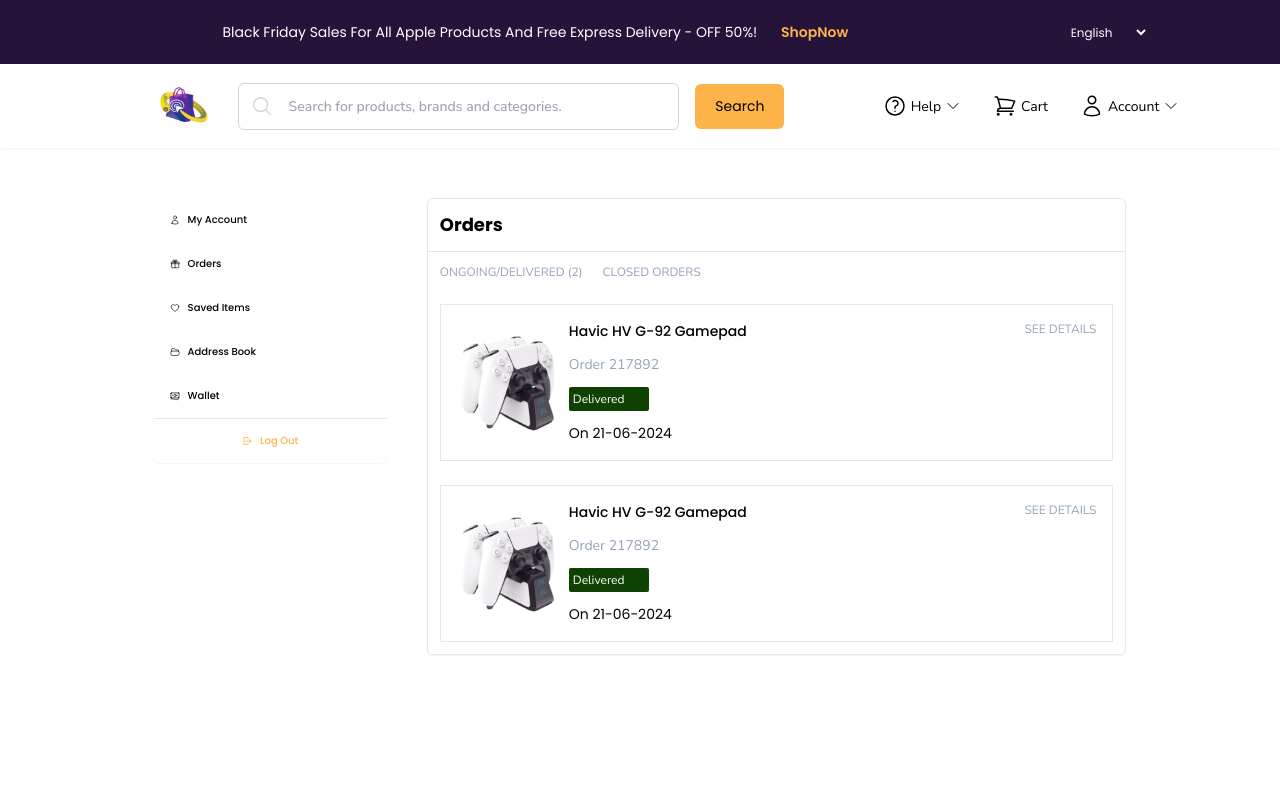
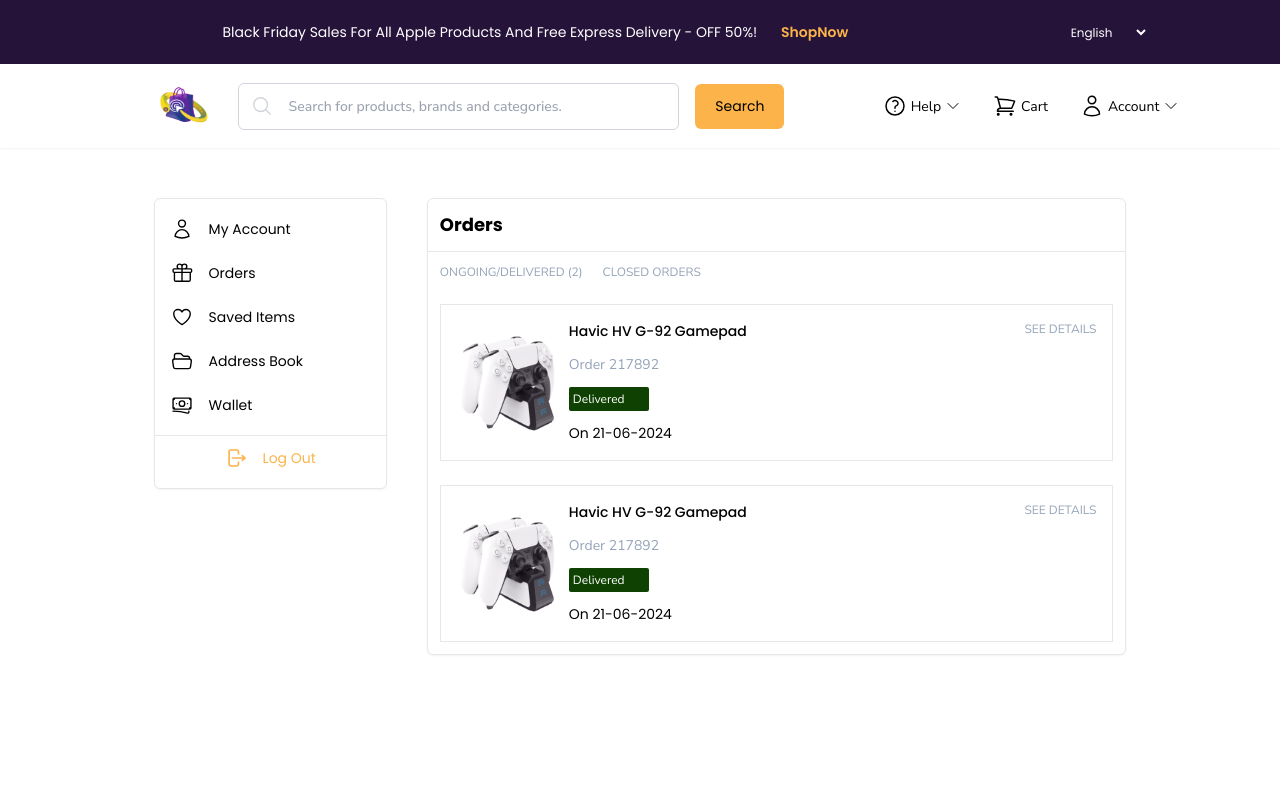
Before and after one commit to kopmallproject/kopmallfront, a Next.js app: page /user-account/active-order in a window 1280 px wide. Shown: the top 800 px of the page. Built offline with nearby package versions, Linux system fonts and the light colour scheme.

Commit message:
chore: final pre-update meeting push

```diff
--- a/app/(routes)/user-account/components/Layout/NavBar/index.tsx
+++ b/app/(routes)/user-account/components/Layout/NavBar/index.tsx
@@ -11,53 +11,53 @@
 function NavBar() {
   return (
     <>
-      <nav className="poppins hidden lg:block w-1/4 h-1/2 bg-white shadow-sm rounded-md">
-        <ul className="flex flex-col  text-lg font-medium">
-          <div className="text-[10px] flex items-center gap-2 px-4 py-2 hover:bg-[#D7D7D780]  cursor-pointer">
-            <HiOutlineUser />
+      <nav className="poppins hidden lg:block w-1/4 h-1/2 bg-white shadow-sm border-[1px] rounded-md">
+        <ul className="flex flex-col text-lg py-2">
+          <div className="text-[10px] flex items-center gap-4 px-4 py-2 hover:bg-[#D7D7D780]  cursor-pointer">
+            <HiOutlineUser className="text-[22px]" />
             <Link
               href="/user-account/my-account"
-              className="capitalize poppins transition duration-200 ease-in-out transform hover:scale-105"
+              className="capitalize poppins text-[14px] font-normal transition duration-200 ease-in-out transform hover:scale-105"
             >
               my account
             </Link>
           </div>
-          <div className="text-[10px] flex items-center gap-2 px-4 py-2 hover:bg-[#D7D7D780] cursor-pointer">
-            <HiOutlineGift />
+          <div className="text-[10px] flex items-center gap-4 px-4 py-2 hover:bg-[#D7D7D780] cursor-pointer">
+            <HiOutlineGift className="text-[22px]" />
             <Link
               href="/user-account/active-order"
-              className="capitalize poppins transition duration-200 ease-in-out transform hover:scale-105"
+              className="capitalize poppins text-[14px] font-normal transition duration-200 ease-in-out transform hover:scale-105"
             >
               Orders
             </Link>
           </div>
-          <div className="text-[10px] flex items-center gap-2 px-4 py-2 hover:bg-[#D7D7D780] cursor-pointer">
-            <HiOutlineHeart />
+          <div className="text-[10px] flex items-center gap-4 px-4 py-2 hover:bg-[#D7D7D780] cursor-pointer">
+            <HiOutlineHeart className="text-[22px]" />
             <Link
               href="/user-account/saved-items"
-              className="capitalize poppins transition duration-200 ease-in-out transform hover:scale-105"
+              className="capitalize poppins text-[14px] font-normal transition duration-200 ease-in-out transform hover:scale-105"
             >
               Saved Items
             </Link>
           </div>
-          <div className="text-[10px] flex items-center gap-2 px-4 py-2 hover:bg-[#D7D7D780] cursor-pointer">
-            <HiOutlineFolderOpen />
+          <div className="text-[10px] flex items-center gap-4 px-4 py-2 hover:bg-[#D7D7D780] cursor-pointer">
+            <HiOutlineFolderOpen className="text-[22px]" />
             <Link
               href="/user-account/address-book"
-              className="capitalize poppins transition duration-200 ease-in-out transform hover:scale-105"
+              className="capitalize poppins text-[14px] font-normal transition duration-200 ease-in-out transform hover:scale-105"
             >
               Address Book
             </Link>
           </div>
-          <div className="text-[10px] flex items-center gap-2 px-4 py-2 hover:bg-[#D7D7D780] cursor-pointer border-b">
-            <HiOutlineBanknotes />
-            <li className="capitalize poppins transition duration-200 ease-in-out transform hover:scale-105">
+          <div className="text-[10px] flex items-center gap-4 px-4 pt-2 pb-4 hover:bg-[#D7D7D780] cursor-pointer border-b">
+            <HiOutlineBanknotes className="text-[22px]" />
+            <li className="capitalize poppins text-[14px] font-normal transition duration-200 ease-in-out transform hover:scale-105">
               wallet
             </li>
           </div>
-          <div className="text-[10px] flex items-center justify-center gap-2 px-4 py-2  hover:bg-[#D7D7D780] cursor-pointer text-[#FCB349]">
-            <HiMiniArrowRightStartOnRectangle />
-            <li className="capitalize poppins transition duration-200 ease-in-out transform hover:scale-105">
+          <div className="text-[10px] flex items-center justify-center gap-4 px-4 py-2  hover:bg-[#D7D7D780] cursor-pointer text-[#FCB349]">
+            <HiMiniArrowRightStartOnRectangle className="text-[22px]" />
+            <li className="capitalize poppins text-[14px] font-normal transition duration-200 ease-in-out transform hover:scale-105">
               Log out
             </li>
           </div>
--- a/app/(routes)/user-account/saved-items/page.tsx
+++ b/app/(routes)/user-account/saved-items/page.tsx
@@ -9,7 +9,7 @@
       <main className="lg:border w-full flex flex-col lg:w-3/4 text-[14px] lg:shadow-sm lg:rounded-md">
         <div className="w-full flex items-center gap-2 lg:border-b text-sm lg:text-lg lg:p-3">
           <div className="w-full hidden lg:block">
-            <h2 className="poppins font-bold text-sm lg:text-lg">
+            <h2 className="poppins font-normal text-sm lg:text-lg">
               Saved Items
             </h2>
           </div>
@@ -39,7 +39,7 @@
               here.
             </p>
             <div className="flex flex-col mb-6">
-              <button className="text-black font-bold bg-[#FCB349] hover:bg-[#FF9A29] px-4 py-1 text-xs rounded-sm">
+              <button className="text-black font-normal poppins bg-[#FCB349] hover:bg-[#FF9A29] px-4 py-3 text-[14px] rounded-[5px]">
                 Continue Shopping
               </button>
             </div>
--- a/app/global-components/layout/Navbar/components/MobileNavBar/index.tsx
+++ b/app/global-components/layout/Navbar/components/MobileNavBar/index.tsx
@@ -9,6 +9,7 @@
 import NavLinks from '../../../MobileNavLinks';
 import Image from 'next/image';
 import Logo from '../../../../../assets/images/logo.jpg';
+import Link from 'next/link';
 
 function MobileNavBar() {
   const [isNavOpen, setIsNavOpen] = useState(false);
@@ -33,8 +34,12 @@
             />{' '}
           </div>
           <div className="flex items-center gap-6">
-            <HiOutlineShoppingCart className="h-6 w-6" />
-            <HiOutlineUser className="h-6 w-6" />
+            <Link href="/cart/123">
+              <HiOutlineShoppingCart className="h-6 w-6" />
+            </Link>
+            <Link href="/user-account/my-account">
+              <HiOutlineUser className="h-6 w-6" />
+            </Link>
           </div>
         </div>
         <div className="search-icon mt-1 flex items-center bg-white border border-gray-300 rounded-md w-full p-2">
```
Also changed, not shown: app/global-components/layout/MobileNavLinks/index.tsx (+57 -24 lines).
